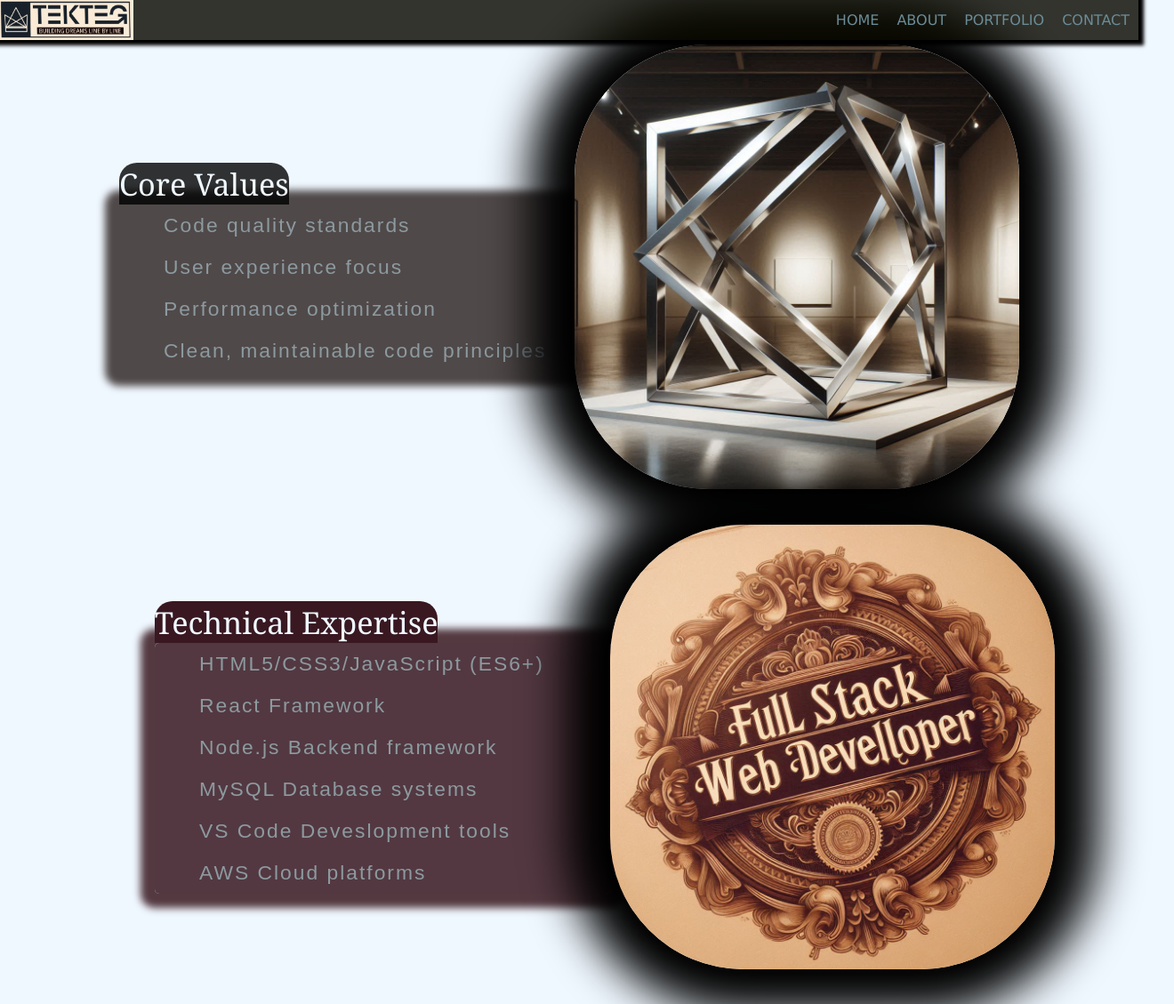
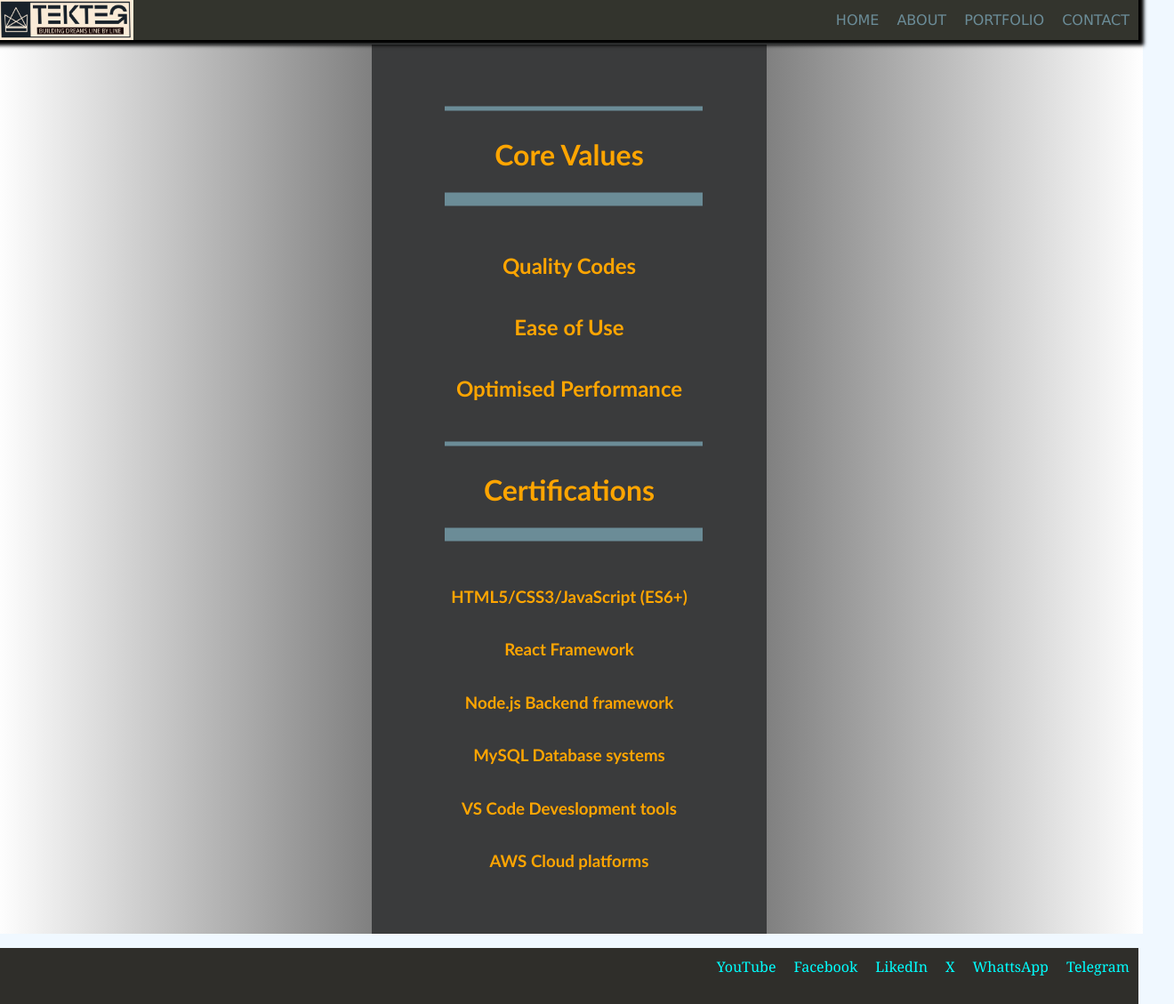
Before and after one commit to TekTeg/Personal-Website-2, a plain HTML site: page about.html in a window 1280 px wide. Shown: the top 1129 px of the page at 89% size, 1320 px wide, since content can reach past the window. Drawn offline with Linux system fonts and the light colour scheme; files whose address does not match are found by name.

Commit message:
Replaced the about page with a new page. Background of portfolio page changed

```diff
--- a/about.html
+++ b/about.html
@@ -19,36 +19,39 @@
   </header>
   <img id="logo" src="/Users/tekle/Documents/Coursework/personal-website/logo.png" height="45px" width="150px">
 
-  <main>
-    <dev id="about-value">
+  <main >
+    <div class="about2-main">
+    <div class="div-side">
 
-      <!-- <img id="about-value-img" src="design.jpeg" width="500px" height="500px"> -->
-
-      <div id="about-value-para">
-        <span id="core-value-head">Core Values</span>
-        <ul id="core-value">
-          <li class="core-value-item">Code quality standards</li>
-          <li class="core-value-item">User experience focus</li>
-          <li class="core-value-item">Performance optimization</li>
-          <li class="core-value-item">Clean, maintainable code principles</li>
-        </ul>
-      </div>
-      <img id="about-value-img" src="design.jpeg" width="500px" height="500px">
-    </dev>
-    <dev id="about-cert">
-      <div id="about-cert-para">
-        <span id="core-cert-head">Technical Expertise</span>
-        <ul id="core-cert">
-          <li class="core-value-item">HTML5/CSS3/JavaScript (ES6+)</li>
-          <li class="core-value-item">React Framework</li>
-          <li class="core-value-item">Node.js Backend framework</li>
-          <li class="core-value-item">MySQL Database systems</li>
-          <li class="core-value-item">VS Code Deveslopment tools</li>
-          <li class="core-value-item">AWS Cloud platforms</li>
-        </ul>
-      </div>
-      <img id="about-cert-img" src="cert.jpeg" width="500px" height="500px">
-    </dev>
+    </div>
+    <div class="div-main">
+      <svg height="20px" width = 300px>
+        <line x1="10px" y1="10px" x2="300px" y2="10px" style="stroke:#6b8c97;stroke-width:5"/>
+      </svg>
+    <h1 >Core Values</h1>
+    <svg height="50px" width = 300px>
+      <line x1="10px" y1="10px" x2="300px" y2="10px" style="stroke:#6b8c97;stroke-width:15"/>
+    </svg>
+    <h2>Quality Codes</h2>
+    <h2>Ease of Use</h2>
+    <h2>Optimised Performance</h2>
+    <br>
+    <svg height="20px" width = 300px>
+      <line x1="10px" y1="10px" x2="300px" y2="10px" style="stroke:#6b8c97;stroke-width:5"/>
+    </svg>
+    <h1>Certifications</h1>
+    <svg height="50px" width = 300px>
+      <line x1="10px" y1="10px" x2="300px" y2="10px" style="stroke:#6b8c97;stroke-width:15"/>
+    </svg>
+    <h3>HTML5/CSS3/JavaScript (ES6+)</h3>
+    <h3>React Framework</h3>
+    <h3>Node.js Backend framework</h3>
+    <h3>MySQL Database systems</h3>
+    <h3>VS Code Deveslopment tools</h3>
+    <h3>AWS Cloud platforms</h3>
+  </div>
+  <div class="div-side" id="div-side2"></div>
+</div>
   </main>
 </body>
 <footer>
--- a/style.css
+++ b/style.css
@@ -70,7 +70,7 @@ a:hover {
   height: 350px;
   overflow: scroll;
   flex-basis: 45%;
-  font-size:3cap;
+  font-size: 3cap;
   /* padding-top: 20%; */
   text-align: center;
   margin-top: 20%;
@@ -79,13 +79,14 @@ a:hover {
 }
 
 #sec-home-1-img {
- margin-top:10%;
+  margin-top: 10%;
   border-radius: 50%;
   height: 100%;
   flex-basis: 45%;
-  box-shadow:0 0 40px 20px black;
+  box-shadow: 0 0 40px 20px black;
 }
-#about-value{
+
+#about-value {
   display: flex;
   width: 100%;
   /* flex-wrap: wrap; */
@@ -93,116 +94,131 @@ a:hover {
   align-items: center;
   justify-content: center;
 }
-#about-value-img{
+
+#about-value-img {
   flex-basis: 20%;
-  align-content:end;
+  align-content: end;
   border-radius: 30%;
   height: auto;
   box-shadow: 0px 0px 50px 50px;
 }
-#about-value-para{
+
+#about-value-para {
   flex-basis: 40%;
 }
-#core-value{
-  list-style-type:none;
+
+#core-value {
+  list-style-type: none;
   background-color: #504949;
-  color:#8c9a9f;
-  margin:0;
+  color: #8c9a9f;
+  margin: 0;
   box-shadow: 0 0 8px 16px #504949;
   border-radius: 5px;
 }
-#core-value:hover, #core-value-head:hover{
+
+#core-value:hover,
+#core-value-head:hover {
   box-shadow: 0 0 8px 8px rgb(255, 136, 0);
 }
 
-.core-value-item{
+.core-value-item {
   letter-spacing: 2px;
   padding: 10px;
   font-size: 2cap;
-  font-family:sans-serif;
+  font-family: sans-serif;
 }
-#core-value-head{
+
+#core-value-head {
   background-color: rgba(0, 0, 0, 0.799);
-  color:aliceblue;
+  color: aliceblue;
   font-size: 3cap;
-  border-radius:20px 20px 0 0;
+  border-radius: 20px 20px 0 0;
 }
-#about-cert{
+
+#about-cert {
   display: flex;
   width: 100%;
   /* flex-wrap: wrap; */
   flex-direction: row;
   align-items: center;
   justify-content: center;
- margin:40px;
+  margin: 40px;
 
 }
 
-#about-cert-img{
+#about-cert-img {
   flex-basis: 30%;
-  align-content:end;
+  align-content: end;
   border-radius: 30%;
   height: auto;
   box-shadow: 0px 0px 50px 50px;
 }
-#about-cert-para{
+
+#about-cert-para {
   flex-basis: 40%;
 }
-#core-cert{
-  list-style-type:none;
-  background-color:#391821da;
-  color:#8c9a9f;
-  margin:0;
+
+#core-cert {
+  list-style-type: none;
+  background-color: #391821da;
+  color: #8c9a9f;
+  margin: 0;
   box-shadow: 0 0 8px 16px #391821da;
   border-radius: 5px;
 }
-#core-cert:hover, #core-cert-head:hover{
+
+#core-cert:hover,
+#core-cert-head:hover {
   box-shadow: 0 0 8px 8px rgb(255, 136, 0);
 }
 
-.core-cert-item{
+.core-cert-item {
   letter-spacing: 2px;
   padding: 10px;
   /* font-size: 1cap; */
-  font-family:sans-serif;
+  font-family: sans-serif;
 }
-#core-cert-head{
+
+#core-cert-head {
   background-color: #391821;
-  color:aliceblue;
+  color: aliceblue;
   font-size: 3cap;
-  border-radius:20px 20px 0 0;
+  border-radius: 20px 20px 0 0;
 }
-#social-media{
+
+#social-media {
   list-style-type: none;
   display: flex;
-  justify-content:right;
+  justify-content: right;
   background-color: rgba(35, 32, 28, 0.937);
-  color:aqua;
+  color: aqua;
+}
 
-
-
-}
-.social-media{
-  margin:10px;
+.social-media {
+  margin: 10px;
   text-align: center;
   height: 50px;
 
 }
-footer{
-  margin:0;
-  padding:0;
+
+footer {
+  margin: 0;
+  padding: 0;
 }
-#portfolio-body{
+
+#portfolio-body {
   /* background-image:url("./office.jpeg") */
-  background-image: linear-gradient(lightblue, cornflowerblue)
+  background-image: linear-gradient(white, yellow)
 }
-#portfolio-sec{
+
+#portfolio-sec {
   display: flex;
   justify-content: center;
 }
-#project-one{
-  width:300px;
-  height:auto;
+
+#project-one {
+  width: 300px;
+  height: auto;
   background-color: #3a3b3c;
   /* overflow: scroll; */
   font-family: 'Segoe UI', Tahoma, Geneva, Verdana, sans-serif;
@@ -217,108 +233,160 @@ justify-content: center;
   box-shadow: 0 0 10px 10px;
 
 }
-#project-one-img{
-  width:300px;
+
+#project-one-img {
+  width: 300px;
   height: 1200px;
   object-fit: none;
   /* margin-top: -100px; */
 }
-#tech{
+
+#tech {
   /* transform: rotate(270deg); */
   width: 600px;
   color: #fcfafaf6;
-  background-color: #251016;
-  margin-left:-80px;
+  background-color: black;
+  margin-left: -80px;
   -webkit-text-stroke-width: 1px;
-  -webkit-text-stroke-color: black;
+  -webkit-text-stroke-color: yellow;
   font-weight: 100;
   z-index: 1;
   border-radius: 2%;
   /* border:1px solid grey; */
-  box-shadow: -15px 0 15px -3px rgb(45, 22, 22);
+  box-shadow: -10px 0 5px -3px white;
 }
-#project-two{
+
+#project-two {
   display: flex;
   width: 400px;
   flex-direction: column;
   height: 1200px;
   justify-content: space-between;
   align-content: center;
-margin:0 -30px;
+  margin: 0 -30px;
 }
-#project-two-one{
-  width:400px;
-  height:30%;
-  background-color: #391821;
+
+#project-two-one {
+  width: 400px;
+  height: 30%;
+  background-color: grey;
   border-radius: 5%;
   box-shadow: 0 10px 50px 10px #cfc7c9;
 }
-#project-two-two{
-  width:400px;
-  height:30%;
-  background-color: #391821;
+
+#project-two-two {
+  width: 400px;
+  height: 30%;
+  background-color:rgb(69, 68, 68);
   border-radius: 5%;
   box-shadow: 0 10px 50px 10px #cfc7c9;
 }
-#project-two-one>h4, #project-two-two>h4, #project-two-three>h4{ letter-spacing: 1cap;
+
+#project-two-one>h4,
+#project-two-two>h4,
+#project-two-three>h4 {
+  letter-spacing: 1cap;
   padding: 25% 10%;
   font-size: 2cap;
   color: rgb(179, 179, 179);
-  font-family:'Franklin Gothic Medium', 'Arial Narrow', Arial, sans-serif;
+  font-family: 'Franklin Gothic Medium', 'Arial Narrow', Arial, sans-serif;
 
 }
-#project-two-three{
-  width:400px;
-  height:30%;
-  background-color: #391821;
+
+#project-two-three {
+  width: 400px;
+  height: 30%;
+  background-color: rgb(38, 37, 37);
   border-radius: 5%;
   box-shadow: 0 10px 50px 10px #cfc7c9;
 
 }
-#project-three{
-  width:300px;
-  height:auto;
+
+#project-three {
+  width: 300px;
+  height: auto;
   background-color: #3a3b3c;
   box-shadow: 0 0 10px 10px;
   z-index: -1;
 }
-#project-three-img{
-  width:300px;
+
+#project-three-img {
+  width: 300px;
   height: 1200px;
   object-fit: none;
   /* margin-top: -100px; */
   object-position: 88% 50%;
   padding-top: 41%;
 }
-#contact-first{
-  width:100%;
-  height:400px;
+
+#contact-first {
+  width: 100%;
+  height: 400px;
   background-color: #3a3b3c;
   font-size: 10cap;
-  text-align:center;
+  text-align: center;
   display: flex;
 
 }
-#contact-first-text{
+
+#contact-first-text {
 
   align-self: last baseline;
   margin-bottom: -25px;
   color: white;
   text-shadow: 2px 2px 10px white;
 }
-#contact-second{
-  width:100%;
-  height:400px;
+
+#contact-second {
+  width: 100%;
+  height: 400px;
   background-color: white;
   display: flex;
   padding: 100px 0;
   justify-content: space-around
+}
 
-}
-#contact-second-second>h5{
+#contact-second-second>h5 {
   margin-top: 0;
   font-size: 2cap;
 }
-#contact-second-first>input{
-  width:225px;
+
+#contact-second-first>input {
+  width: 225px;
 }
+.about2-main{
+  display: flex;
+  flex-direction: row;
+  align-items: center;
+  justify-content: space-around;
+  /* margin-top:0; */
+  background-color: #3a3b3c;
+  font-family:'Trebuchet MS', 'Lucida Sans Unicode', 'Lucida Grande', 'Lucida Sans', Arial, sans-serif ;
+  color: orange;
+z-index: 1;
+}
+.div-main{
+  display: flex;
+  flex-direction: column;
+  align-items: center;
+  justify-content: space-around;
+  width:33%;
+  overflow:hidden;
+  margin-top: 10px;
+  z-index: 1;
+  /* background-color: #361919; */
+
+}
+.div-side{
+  /* background-color: orange; */
+  background-image: linear-gradient(-90deg, grey, white);
+  /* border: 1px solid black; */
+  height: 1000px;
+  width: 33%;
+  margin-top:0px;
+  margin-left: -20px;
+  margin-right: -20px;
+}
+#div-side2{
+  background-image: linear-gradient(-90deg, white,grey);
+}
```
Lines whose indentation alone changed are shown as unchanged.
